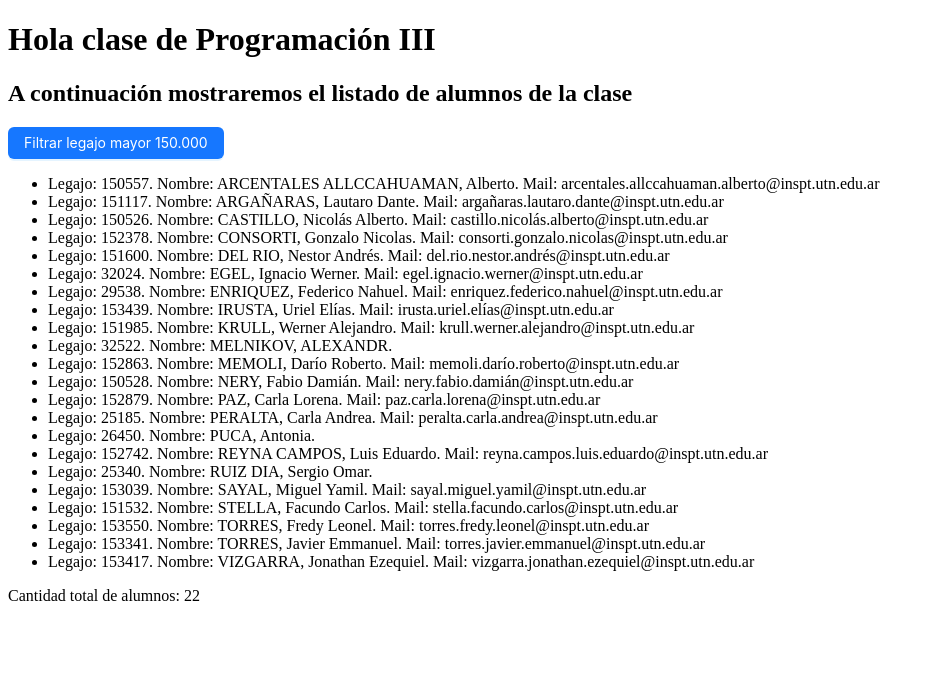
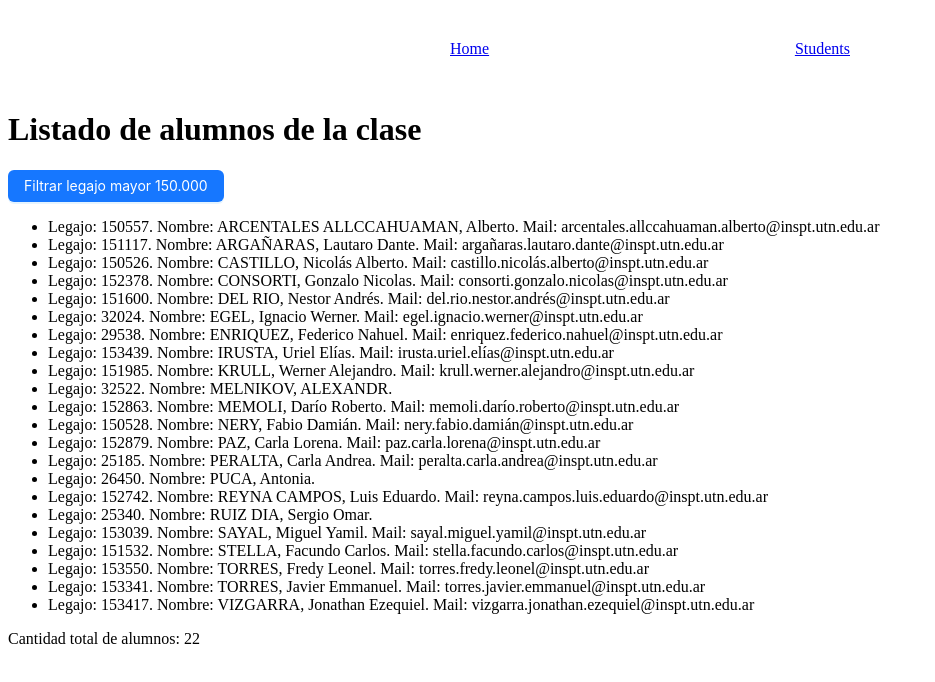
Before and after one commit to consor92/base-app-react, a React (Vite) app: page /students in a window 1280 px wide. Shown: the top 682 px of the page, without its empty margins (0-935 px from the left). Built offline with nearby package versions, Linux system fonts and the light colour scheme.

Commit message:
Add routes and navigation

```diff
--- a/package.json
+++ b/package.json
@@ -12,7 +12,8 @@
   "dependencies": {
     "antd": "^5.9.0",
     "react": "^18.2.0",
-    "react-dom": "^18.2.0"
+    "react-dom": "^18.2.0",
+    "react-router-dom": "^6.15.0"
   },
   "devDependencies": {
     "@types/react": "^18.2.15",
--- a/src/App.jsx
+++ b/src/App.jsx
@@ -1,56 +1,20 @@
-import { useState, useEffect } from 'react'
-import listadoAlumnos from './data/alumnos.json'
-import Alumno from './components/Alumno'
-import { Button } from 'antd'
+import { Routes, Route, BrowserRouter } from 'react-router-dom'
+import Home from './modules/Home'
+import Students from './modules/Students'
+import Layout from './modules/Layout'
 
 function App() {
-  const [isFiltered, setIsFiltered] = useState(false)
-  const [alumnos, setAlumnos] = useState([])
-
-  useEffect(() => {
-    const timer = setTimeout(() => {
-      console.log('Ejecutado despues de 5 segundos')
-      setAlumnos(listadoAlumnos)
-    }, 5000)
-    return () => clearTimeout(timer)
-  }, [])
-
-  const onFilterClick = () => {
-    if (!isFiltered) {
-      setAlumnos(listadoAlumnos.filter((a) => a.legajo > 150000))
-    } else {
-      setAlumnos(listadoAlumnos)
-    }
-    setIsFiltered((isFiltered) => !isFiltered)
-  }
-
-  // TODO: agregar un input  para  buscar un alumno y marcarlo en la lista
-
   return (
-    <>
-      <h1>Hola clase de Programación III</h1>
-      <h2>A continuación mostraremos el listado de alumnos de la clase</h2>
-      {alumnos.length == 0 ? (
-        <p>Cargando...</p>
-      ) : (
-        <>
-          <div>
-            {/* <button onClick={() => onFilterClick()}>
-
-            </button> */}
-            <Button type="primary" onClick={() => onFilterClick()}>
-              {isFiltered ? 'Quitar filtro' : 'Filtrar'} legajo mayor 150.000
-            </Button>
-          </div>
-          <ul>
-            {alumnos.map((a) => (
-              <Alumno {...a} />
-            ))}
-          </ul>
-          <p>Cantidad total de alumnos: {alumnos.length}</p>
-        </>
-      )}
-    </>
+    <div className="App">
+      <BrowserRouter>
+        <Routes>
+          <Route element={<Layout />}>
+            <Route path="/" element={<Home />} />
+            <Route path="students" element={<Students />} />
+          </Route>
+        </Routes>
+      </BrowserRouter>
+    </div>
   )
 }
 
--- /dev/null
+++ b/src/modules/Home/index.jsx
@@ -0,0 +1,5 @@
+function Home() {
+  return <h1>Hola clase de Programación III</h1>
+}
+
+export default Home
--- /dev/null
+++ b/src/modules/Layout/index.jsx
@@ -0,0 +1,30 @@
+import { NavLink, Outlet } from 'react-router-dom'
+import './styles.css'
+
+export default function Layout() {
+  const menuItems = [
+    { href: '/', title: 'Home' },
+    { href: 'students', title: 'Students' },
+  ]
+
+  return (
+    <div>
+      <main>
+        <nav>
+          <ul>
+            {menuItems.map(({ href, title }) => (
+              <li key={title}>
+                <NavLink to={href}>
+                  <p>{title}</p>
+                </NavLink>
+              </li>
+            ))}
+          </ul>
+        </nav>
+        <div>
+          <Outlet />
+        </div>
+      </main>
+    </div>
+  )
+}
--- /dev/null
+++ b/src/modules/Layout/styles.css
@@ -0,0 +1,14 @@
+nav {
+  display: flex;
+  justify-content: center;
+  align-items: center;
+}
+
+nav ul {
+  display: flex;
+  justify-content: space-between;
+  margin-right: 10px;
+  padding-right: 10px;
+  list-style: none;
+  min-width: 400px;
+}
--- /dev/null
+++ b/src/modules/Students/index.jsx
@@ -0,0 +1,53 @@
+import { useState, useEffect } from 'react'
+import listadoAlumnos from '../../data/alumnos.json'
+import Alumno from '../../components/Alumno'
+import { Button } from 'antd'
+
+function Students() {
+  const [isFiltered, setIsFiltered] = useState(false)
+  const [alumnos, setAlumnos] = useState([])
+
+  useEffect(() => {
+    const timer = setTimeout(() => {
+      console.log('Ejecutado despues de 5 segundos')
+      setAlumnos(listadoAlumnos)
+    }, 5000)
+    return () => clearTimeout(timer)
+  }, [])
+
+  const onFilterClick = () => {
+    if (!isFiltered) {
+      setAlumnos(listadoAlumnos.filter((a) => a.legajo > 150000))
+    } else {
+      setAlumnos(listadoAlumnos)
+    }
+    setIsFiltered((isFiltered) => !isFiltered)
+  }
+
+  // TODO: agregar un input  para  buscar un alumno y marcarlo en la lista
+
+  return (
+    <>
+      <h1>Listado de alumnos de la clase</h1>
+      {alumnos.length == 0 ? (
+        <p>Cargando...</p>
+      ) : (
+        <>
+          <div>
+            <Button type="primary" onClick={() => onFilterClick()}>
+              {isFiltered ? 'Quitar filtro' : 'Filtrar'} legajo mayor 150.000
+            </Button>
+          </div>
+          <ul>
+            {alumnos.map((a) => (
+              <Alumno key={a.legajo} {...a} />
+            ))}
+          </ul>
+          <p>Cantidad total de alumnos: {alumnos.length}</p>
+        </>
+      )}
+    </>
+  )
+}
+
+export default Students
```
Also changed, not shown: 1 other file (tests, documents, lock files or other folders).
